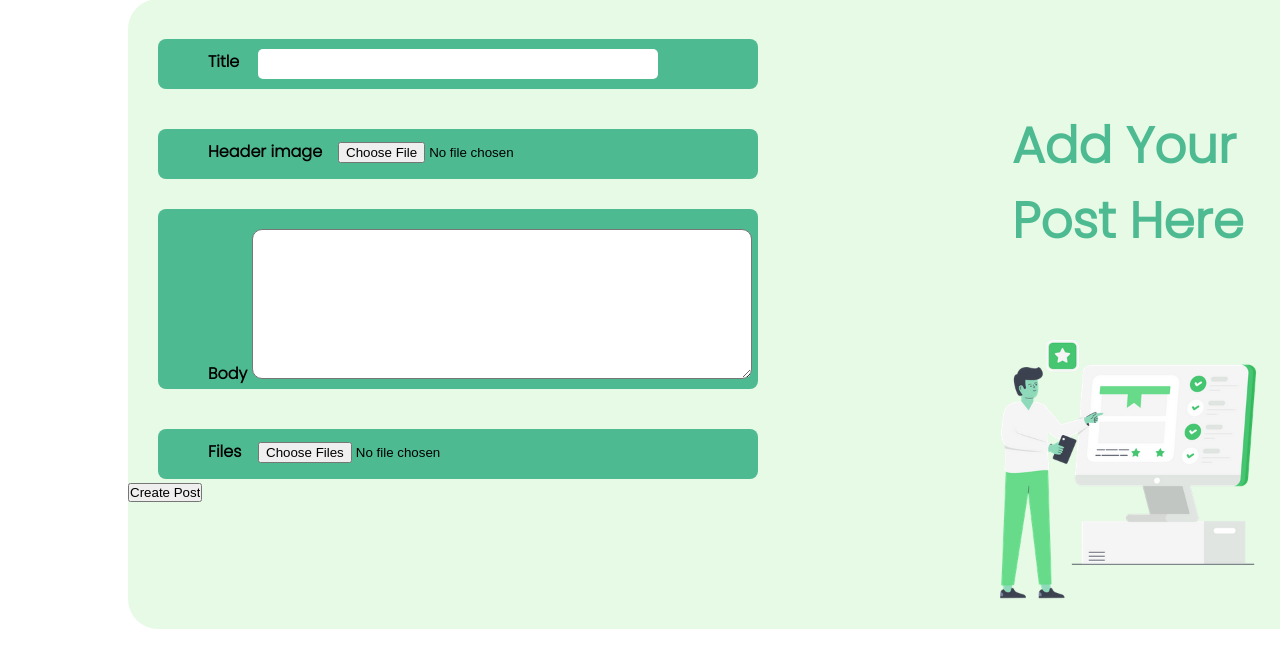
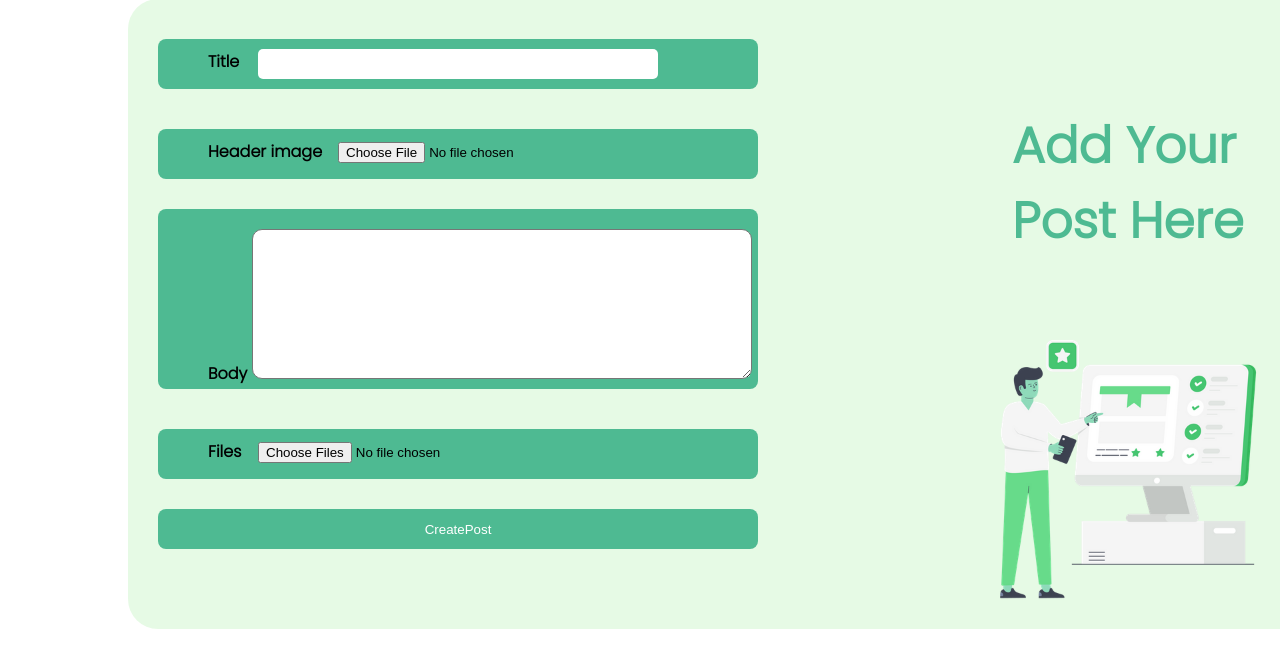
Before and after one commit to Kaushik-08/Sked, a Rails app: page /posts/new in a window 1280 px wide. Shown: the part 96-764 px from the top of the page. Run offline with Rails 7, Linux system fonts and the light colour scheme; the visitor is signed in with stand-in values (Sample User, id 1); style sheets or scripts are compiled from the project's sources; some libraries are stand-ins or nearby versions.

Commit message:
heroku dep

```diff
--- a/app/assets/stylesheets/posts.scss
+++ b/app/assets/stylesheets/posts.scss
@@ -78,15 +78,15 @@
     border-radius: 5px;
     border: none;
 }
-.actions {
-    margin-left: 30px;
-    margin-top: 30px;
-    height: 40px;
-    width: 600px;
-    border-radius: 8px;
-    border: none;
-    background-color: #4EBA92;
-}
+// .actions {
+//     margin-left: 30px;
+//     margin-top: 30px;
+//     height: 40px;
+//     width: 600px;
+//     border-radius: 8px;
+//     border: none;
+//     background-color: #4EBA92;
+// }
 .hed_img{
     margin-left: 50px;
     position: absolute;
@@ -108,3 +108,14 @@
     margin-left: 100px;
     margin-top: 13px;
 }
+.crt_sub{
+    margin-left: 30px;
+    margin-top: 30px;
+    height: 40px;
+    width: 600px;
+    border-radius: 8px;
+    border: none;
+    background-color: #4EBA92;
+    cursor: pointer;
+    color: #fff;
+}
--- a/app/views/posts/_form.html.erb
+++ b/app/views/posts/_form.html.erb
@@ -39,7 +39,7 @@
  </div>
 
   <div >
-    <%= form.submit %>
+    <%= form.submit :CreatePost , class:"crt_sub" %>
   </div>
 
 </div>
```
